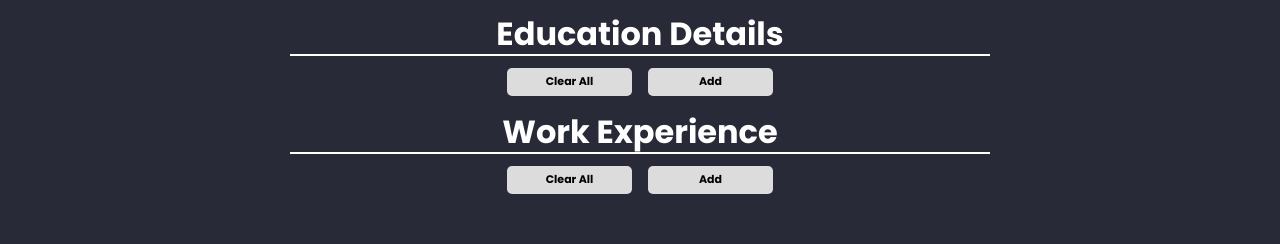
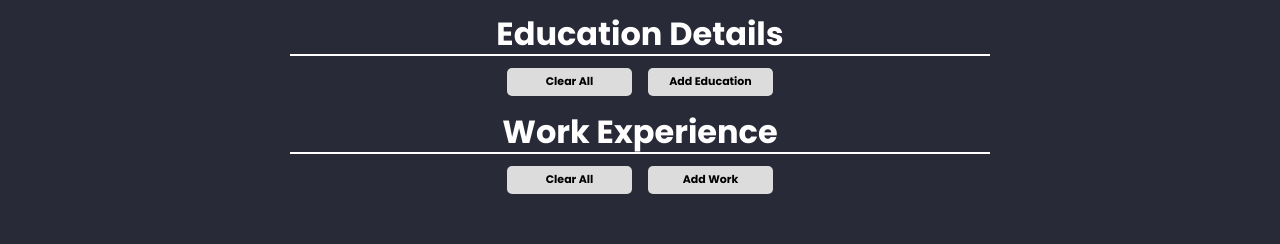
Before and after one commit to Sanjero20/cv-application, a React (Vite) app: page / in a window 1280 px wide. Shown: the part 418-662 px from the top of the page. Built offline with nearby package versions, Linux system fonts and the light colour scheme.

Commit message:
Add name prop for add button

```diff
--- a/src/components/form-section/Buttons.jsx
+++ b/src/components/form-section/Buttons.jsx
@@ -1,6 +1,6 @@
 import React from 'react';
 
-function Buttons({ clear, add }) {
+function Buttons({ clear, add, name }) {
   return (
     <section className="buttons">
       <button type="button" className="btn-clear" onClick={clear}>
@@ -8,7 +8,7 @@ function Buttons({ clear, add }) {
       </button>
 
       <button type="button" className="btn-add" onClick={add}>
-        Add {}
+        Add {name}
       </button>
     </section>
   );
--- a/src/components/form-section/InputEduc.jsx
+++ b/src/components/form-section/InputEduc.jsx
@@ -11,7 +11,11 @@ function InputEduc(props) {
 
       <div className="render-field">{renderInputField(data, props)}</div>
 
-      <Buttons clear={clearEducation} add={addEducation}></Buttons>
+      <Buttons
+        clear={clearEducation}
+        add={addEducation}
+        name="Education"
+      ></Buttons>
     </fieldset>
   );
 }
--- a/src/components/form-section/InputWork.jsx
+++ b/src/components/form-section/InputWork.jsx
@@ -10,7 +10,7 @@ function InputWork(props) {
 
       <div className="render-field">{renderInputField(data, props)}</div>
 
-      <Buttons clear={clearWork} add={addWork} />
+      <Buttons clear={clearWork} add={addWork} name="Work" />
     </fieldset>
   );
 }
```
